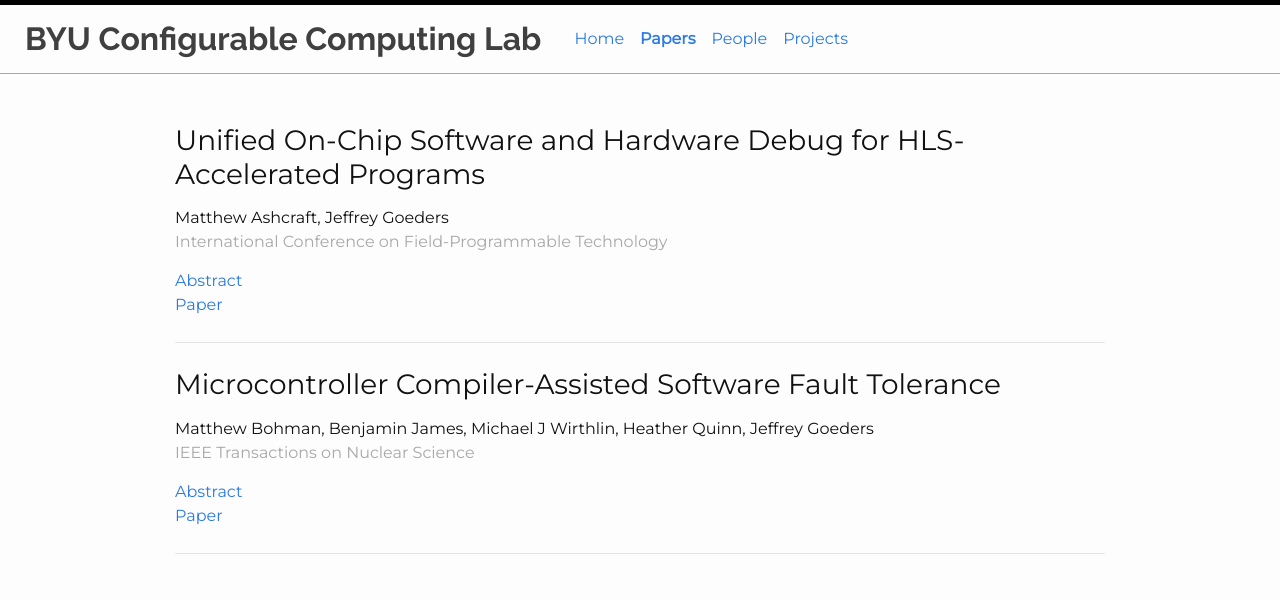
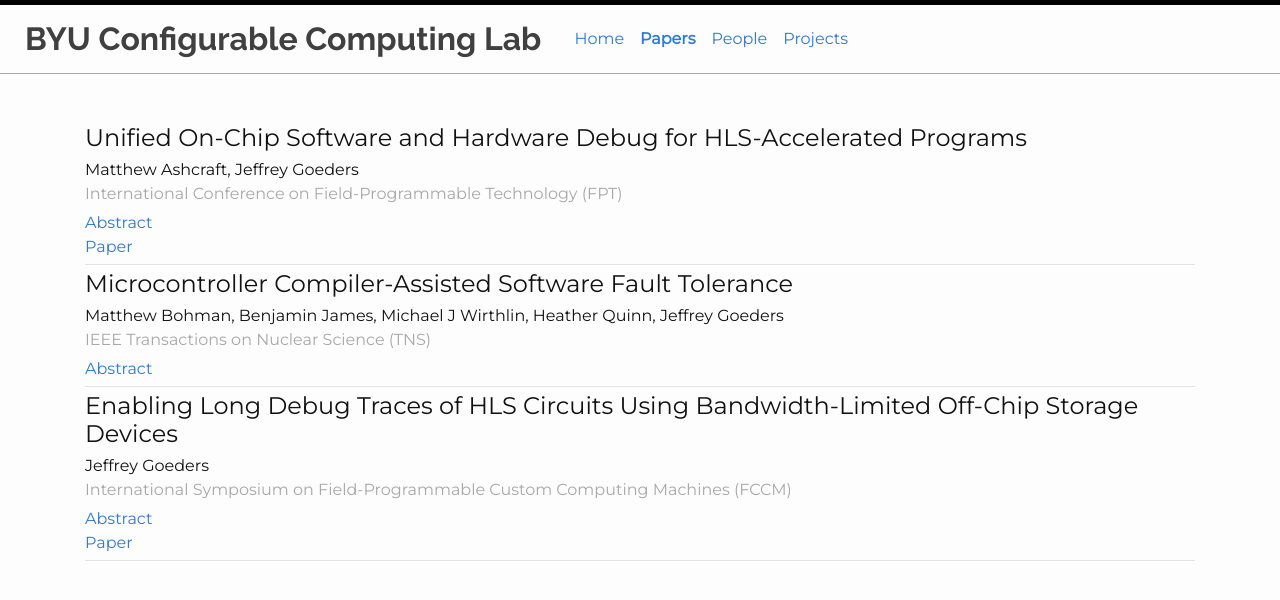
Before and after one commit to byuccl/byuccl.github.io, a Jekyll site: the page built from pages/papers.html, in a window 1280 px wide. Shown: the top 600 px of the page. Built offline with Jekyll 4.4.1, drawn with Linux system fonts in a browser that asks for light colours; nearby versions of some CDN libraries.

Commit message:
Update paper format

```diff
--- a/_data/papers.yaml
+++ b/_data/papers.yaml
@@ -3,7 +3,7 @@
   authors: >
     Matthew Ashcraft, Jeffrey Goeders
   conference: >
-    International Conference on Field-Programmable Technology
+    International Conference on Field-Programmable Technology (FPT)
   year: >
     2018
   abstract: >
@@ -15,9 +15,21 @@
   authors: >
     Matthew Bohman, Benjamin James, Michael J Wirthlin, Heather Quinn, Jeffrey Goeders
   conference: >
-    IEEE Transactions on Nuclear Science
+    IEEE Transactions on Nuclear Science (TNS)
   year: >
     2018
   abstract: >
     Commercial off-the-shelf microcontrollers can be useful for noncritical processing on spaceborne platforms. These microprocessors can be inexpensive and consume small amounts of power. However, the software running on these processors is vulnerable to radiation upsets. In this paper, we present a fully automated, configurable, software-based tool to increase the reliability of microprocessors in high-radiation environments. This tool consists of a set of open-source LLVM compiler passes to automatically implement software-based mitigation techniques. We duplicate or triplicate computations and insert voting mechanisms into software during the compilation process, allowing for runtime error correction. While the techniques we implement are not novel, previous work has typically been closed source, processor architecture dependent, not automated, and not tested in real high-radiation environments. In contrast, the compiler passes presented in this paper are publicly available, highly customizable, and are platform independent and language independent. We have tested our modified software using both fault injection and through neutron beam radiation on a Texas Instruments MSP430 microcontroller. When tested by a neutron beam, we were able to decrease the cross section of programs by 17-29×, increasing mean-work-to-failure by 4-7×.
+
+
+- title: >
+    Enabling Long Debug Traces of HLS Circuits Using Bandwidth-Limited Off-Chip Storage Devices
+  authors: >
+    Jeffrey Goeders
+  conference: >
+    International Symposium on Field-Programmable Custom Computing Machines (FCCM)
+  year: >
+    2017
+  abstract: >
+    High-level synthesis (HLS) has gained considerable traction in recent years. Despite considerable strides in the development of quality HLS compilers, one area that is often cited as a barrier to HLS adoption is the difficulty in debugging HLS produced circuits. Recent academic work has presented techniques that use on-chip memories to efficiently record execution of HLS circuits, and map the captured data back to the original source code to provide the user with a software-like debug experience. However, limited on-chip memory results in very short debug traces, which may force a designer to spend multiple debug iterations to resolve complicated bugs. In this work we present techniques to enable off-chip capture of HLS debug information. While off-chip storage does not suffer from the capacity limitations of on-chip memory, its usage introduces a new challenge: limited bandwidth. In this work we show how information from within the HLS flow can be leveraged to generated a streamed debug trace within given bandwidth constraints. For a bandwidth limited interface, we show that our techniques allow the user to observe 19× more source code variables than using a basic approach.
   url: /assets/ONPC.pdf
--- a/_sass/_home.scss
+++ b/_sass/_home.scss
@@ -3,7 +3,7 @@
 }
 
 .container {
-    max-width: 960px;
+    // max-width: 960px;
     font-family: 'Montserrat', sans-serif;
 }
 
--- a/_sass/_papers.scss
+++ b/_sass/_papers.scss
@@ -1,6 +1,7 @@
 .paper {
     .paper-title {
         font-weight: 200;
+        margin-bottom: 5px;
     }
 
     .paper-authors {
@@ -9,13 +10,14 @@
 
     .paper-conference {
         color: $grey-color-light;
+        margin-bottom: 5px;
     }
 
     .paper-description {
 
     }
 
-    margin: 25px 0;
+    margin: 5px 0;
 
     .hide {
         display: none;
--- a/css/main.scss
+++ b/css/main.scss
@@ -23,7 +23,7 @@
 $grey-color-dark:  darken($grey-color, 25%);
 
 // Width of the content area
-$content-width:    1000px;
+$content-width:    1200px;
 
 $on-palm:          600px;
 $on-laptop:        800px;
--- a/pages/papers.html
+++ b/pages/papers.html
@@ -9,9 +9,9 @@
 <div class="papers">
     {% for paper in site.data.papers %}
         <div class="paper">
-            <h3 class="paper-title">
+            <h4 class="paper-title">
                 {{ paper.title }}
-            </h3>
+            </h4>
             <p class="paper-authors">{{ paper.authors }}</p>
             <p class="paper-conference">{{ paper.conference }}</p>
             {% if paper.abstract %}
```
